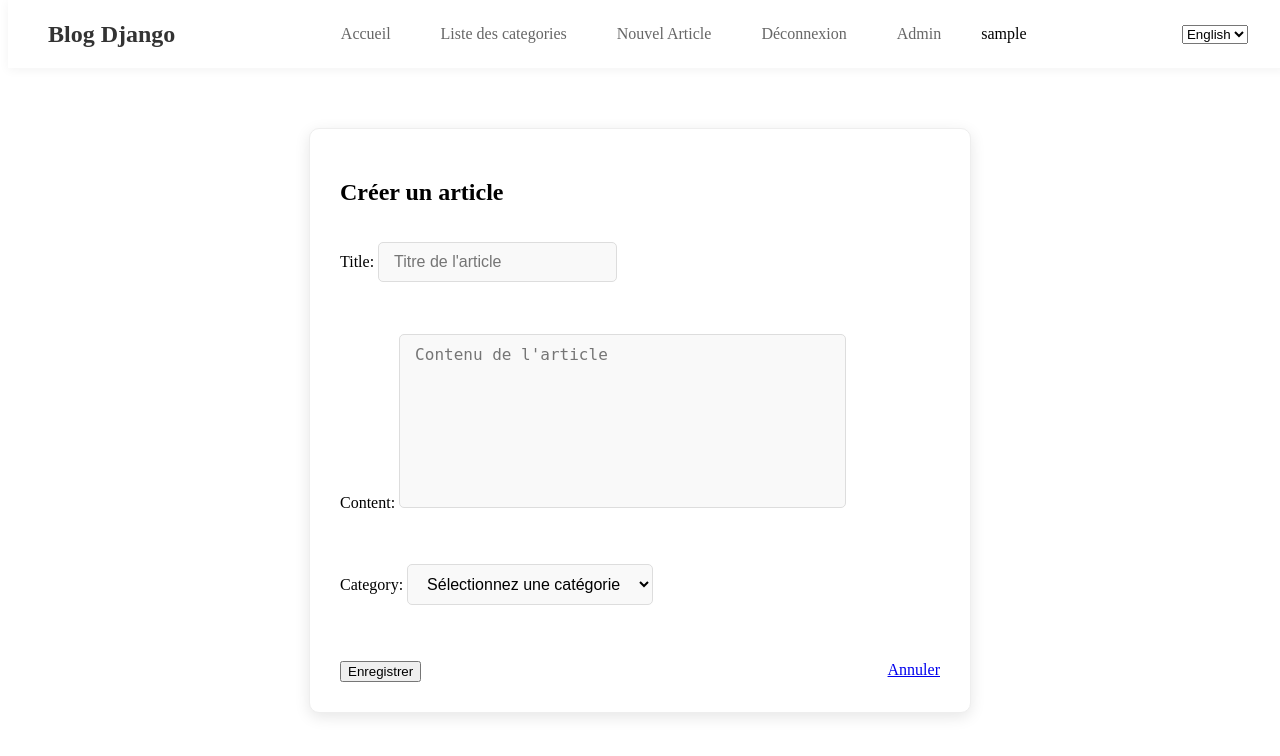
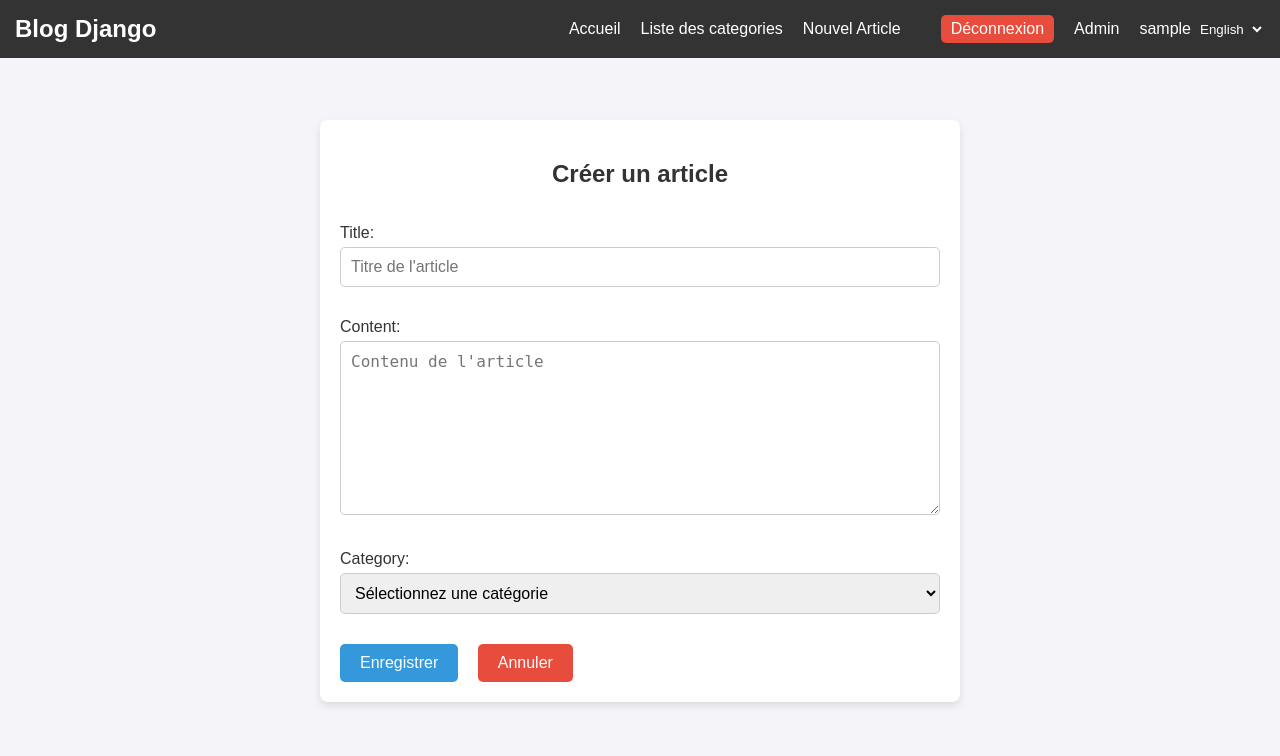
Before and after one commit to youmk98/TPfinal, a Django app: page /en/post/new/ in a window 1280 px wide. Shown: the top 756 px of the page. Run offline with Django 5.2, Linux system fonts and the light colour scheme; the visitor is signed in with stand-in values (Sample User, id 1); data that the repository does not hold is empty.

Commit message:
tp final v2 relloking design

```diff
--- a/blog_project/blog/templates/blog/base.html
+++ b/blog_project/blog/templates/blog/base.html
@@ -4,7 +4,7 @@
 <html lang="{{ LANGUAGE_CODE }}">
 <head>
    <title>{% block title %}{% trans "Blog Django" %}{% endblock %}</title>
-   <link rel="stylesheet" href="{% static 'css/styles.css' %}">
+   <link rel="stylesheet" href="{% static 'css/custom_css.css' %}">
    <link href="https://fonts.googleapis.com/css2?family=Inter:wght@400;500;600;700&display=swap" rel="stylesheet">
    <meta name="viewport" content="width=device-width, initial-scale=1.0">
 </head>
--- a/blog_project/blog/templates/blog/post_detail.html
+++ b/blog_project/blog/templates/blog/post_detail.html
@@ -2,6 +2,7 @@
 {% load static %}
 
 {% block content %}
+<section class="article-detail">
 <div class="single-post-container">
     <article class="single-post">
         <div class="post-header">
@@ -34,4 +35,5 @@
         {% endif %}
     </article>
 </div>
+</section>
 {% endblock %}
--- /dev/null
+++ b/blog_project/static/css/custom_css.css
@@ -0,0 +1,468 @@
+/* Base styles */
+body {
+    font-family: 'Arial', sans-serif;
+    background-color: #f4f4f9;
+    margin: 0;
+    padding: 0;
+}
+
+.navbar {
+    background-color: #333;
+    color: white;
+    padding: 15px;
+}
+
+.nav-container {
+    display: flex;
+    justify-content: space-between;
+    align-items: center;
+    flex-wrap: wrap;
+}
+
+.nav-brand {
+    font-size: 24px;
+    font-weight: bold;
+    text-decoration: none;
+    color: white;
+    margin-right: auto;
+}
+
+.nav-links {
+    display: flex;
+    align-items: center;
+}
+
+.nav-links a {
+    margin-right: 20px;
+    color: white;
+    text-decoration: none;
+    font-size: 16px;
+}
+
+.nav-links a:hover {
+    color: #f39c12;
+}
+
+.nav-logout {
+    margin-left: 20px;
+    font-size: 14px;
+    background-color: #e74c3c;
+    padding: 5px 10px;
+    border-radius: 5px;
+    color: white;
+    text-decoration: none;
+}
+
+.nav-logout:hover {
+    background-color: #c0392b;
+}
+
+.language-selector select {
+    background-color: #333;
+    color: white;
+    padding: 5px;
+    border: none;
+    border-radius: 5px;
+}
+
+/* Posts section */
+.content {
+    padding: 20px;
+}
+
+.section-title {
+    font-size: 28px;
+    color: #333;
+    margin-bottom: 20px;
+}
+
+.posts-grid {
+    display: grid;
+    grid-template-columns: repeat(auto-fill, minmax(300px, 1fr));
+    gap: 20px;
+}
+
+.post-card {
+    background-color: white;
+    border-radius: 8px;
+    box-shadow: 0 4px 8px rgba(0, 0, 0, 0.1);
+    overflow: hidden;
+    transition: transform 0.3s ease, box-shadow 0.3s ease;
+}
+
+.post-card:hover {
+    transform: translateY(-10px);
+    box-shadow: 0 8px 16px rgba(0, 0, 0, 0.2);
+}
+
+.post-content {
+    padding: 20px;
+}
+
+.post-category {
+    background-color: #3498db;
+    color: white;
+    padding: 5px 10px;
+    border-radius: 3px;
+    font-size: 14px;
+}
+
+.post-title {
+    font-size: 22px;
+    color: #333;
+    text-decoration: none;
+}
+
+.post-title:hover {
+    color: #3498db;
+}
+
+.post-meta {
+    font-size: 14px;
+    color: #888;
+    margin-top: 10px;
+}
+
+.post-excerpt {
+    font-size: 16px;
+    color: #555;
+    margin-top: 10px;
+    line-height: 1.5;
+}
+
+.read-more {
+    display: inline-block;
+    margin-top: 15px;
+    font-weight: bold;
+    color: #3498db;
+    text-decoration: none;
+}
+
+.read-more:hover {
+    text-decoration: underline;
+}
+
+.favorite-btn {
+    margin-top: 15px;
+    padding: 8px 15px;
+    border: none;
+    border-radius: 5px;
+    background-color: #f39c12;
+    color: white;
+    cursor: pointer;
+    font-size: 14px;
+    transition: background-color 0.3s ease;
+}
+
+.favorite-btn:hover {
+    background-color: #e67e22;
+}
+
+.favorite-btn:focus {
+    outline: none;
+}
+
+/* Media Queries for Responsiveness */
+
+/* Small screens (mobile devices) */
+@media (max-width: 767px) {
+    .nav-container {
+        flex-direction: column;
+        align-items: flex-start;
+    }
+
+    .nav-links {
+        flex-direction: column;
+        align-items: flex-start;
+        margin-top: 10px;
+    }
+
+    .nav-links a {
+        margin: 5px 0;
+    }
+
+    .navbar {
+        padding: 10px;
+    }
+
+    .posts-grid {
+        grid-template-columns: 1fr;
+        gap: 10px;
+    }
+
+    .post-card {
+        margin-bottom: 20px;
+    }
+
+    .favorite-btn {
+        width: 100%;
+    }
+
+    .language-selector select {
+        width: 100%;
+        margin-top: 10px;
+    }
+}
+
+/* Medium screens (tablets and smaller desktops) */
+@media (max-width: 1024px) {
+    .posts-grid {
+        grid-template-columns: repeat(auto-fill, minmax(250px, 1fr));
+        gap: 15px;
+    }
+
+    .post-card {
+        margin-bottom: 20px;
+    }
+
+    .favorite-btn {
+        width: 100%;
+    }
+}
+
+/* Large screens (desktop) */
+@media (min-width: 1025px) {
+    .nav-links {
+        display: flex;
+    }
+
+    .posts-grid {
+        grid-template-columns: repeat(auto-fill, minmax(300px, 1fr));
+    }
+}
+
+
+
+
+  /* Conteneur principal */
+  .content {
+    width: 90%;
+    max-width: 1200px;
+    margin: 0 auto;
+    padding: 2rem;
+  }
+
+  /* Container de l'article */
+  .single-post-container {
+    background-color: #fff;
+    box-shadow: 0 0 10px rgba(0, 0, 0, 0.1);
+    border-radius: 8px;
+    overflow: hidden;
+    margin-bottom: 2rem;
+  }
+
+  /* Entête du post */
+  .post-header {
+    padding: 2rem;
+    border-bottom: 1px solid #ddd;
+  }
+
+
+
+  .post-meta .author-info {
+    font-weight: bold;
+  }
+
+  .post-meta span {
+    margin: 0 0.5rem;
+  }
+
+  /* Contenu de l'article */
+  .post-content {
+    padding: 1.5rem 2rem;
+  }
+
+  .post-content p {
+    font-size: 1.2rem;
+    line-height: 1.8;
+    color: #333;
+    margin-bottom: 1.5rem;
+  }
+
+  /* Actions (Modifier, Supprimer) */
+  .post-actions {
+    display: flex;
+    justify-content: space-between;
+    padding: 1.5rem 2rem;
+    background-color: #f8f9fa;
+    border-top: 1px solid #ddd;
+  }
+
+  .post-actions a {
+    text-decoration: none;
+    padding: 0.8rem 1.2rem;
+    border-radius: 5px;
+    font-weight: bold;
+    transition: background-color 0.3s ease;
+  }
+
+  .edit-btn {
+    background-color: #28a745;
+    color: #fff;
+  }
+
+  .edit-btn:hover {
+    background-color: #218838;
+  }
+
+  .delete-btn {
+    background-color: #dc3545;
+    color: #fff;
+  }
+
+  .delete-btn:hover {
+    background-color: #c82333;
+  }
+
+  /* Media Queries pour rendre la mise en page responsive */
+  @media (max-width: 768px) {
+    .content {
+      width: 95%;
+    }
+
+    .post-title {
+      font-size: 2rem;
+    }
+
+    .post-meta {
+      flex-direction: column;
+      text-align: center;
+    }
+
+    .post-actions {
+      flex-direction: column;
+      align-items: center;
+    }
+
+    .post-actions a {
+      margin: 0.5rem 0;
+    }
+  }
+
+  @media (max-width: 480px) {
+    .post-title {
+      font-size: 1.8rem;
+    }
+
+    .post-content p {
+      font-size: 1rem;
+    }
+
+    .post-meta {
+      font-size: 0.9rem;
+    }
+
+    .post-actions a {
+      padding: 0.6rem 1rem;
+      font-size: 1rem;
+    }
+  }
+
+
+  /* Base styles for the form */
+.form-container {
+    background-color: white;
+    padding: 20px;
+    border-radius: 8px;
+    box-shadow: 0 4px 8px rgba(0, 0, 0, 0.1);
+    max-width: 600px;
+    margin: 0 auto;
+    margin-top: 30px;
+}
+
+h2 {
+    font-size: 24px;
+    color: #333;
+    text-align: center;
+    margin-bottom: 20px;
+}
+
+.post-form {
+    display: flex;
+    flex-direction: column;
+}
+
+.post-form p {
+    margin-bottom: 15px;
+}
+
+.form-control {
+    width: 100%;
+    padding: 10px;
+    font-size: 16px;
+    border: 1px solid #ccc;
+    border-radius: 5px;
+    box-sizing: border-box;
+}
+
+textarea.form-control {
+    resize: vertical;
+}
+
+label {
+    font-size: 16px;
+    color: #333;
+    margin-bottom: 5px;
+    display: block;
+}
+
+.submit-btn, .cancel-btn {
+    padding: 10px 20px;
+    text-align: center;
+    font-size: 16px;
+    border-radius: 5px;
+    text-decoration: none;
+    cursor: pointer;
+    display: inline-block;
+    width: auto;
+    margin-top: 15px;
+    transition: background-color 0.3s ease;
+}
+
+.submit-btn {
+    background-color: #3498db;
+    color: white;
+    border: none;
+}
+
+.submit-btn:hover {
+    background-color: #2980b9;
+}
+
+.cancel-btn {
+    background-color: #e74c3c;
+    color: white;
+    margin-left: 15px;
+    border: none;
+}
+
+.cancel-btn:hover {
+    background-color: #c0392b;
+}
+
+/* Responsive styles */
+@media (max-width: 767px) {
+    .form-container {
+        padding: 15px;
+    }
+
+    .form-control {
+        font-size: 14px;
+        padding: 8px;
+    }
+
+    h2 {
+        font-size: 20px;
+    }
+
+    .submit-btn, .cancel-btn {
+        width: 100%;
+        text-align: center;
+        margin-top: 10px;
+    }
+
+    .cancel-btn {
+        margin-left: 0;
+        margin-top: 10px;
+    }
+}
```
Also changed, not shown: blog_project/locale/it/LC_MESSAGES/django.po, 2 other files.
